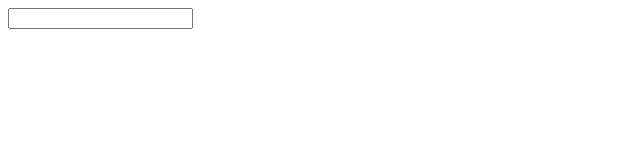
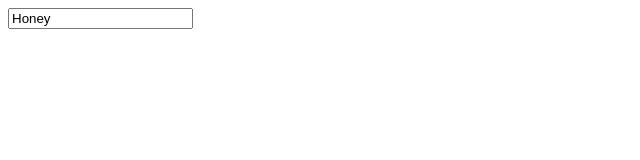
Before and after one commit to imlakshaychauhan/react-hooks, a React (Create React App) app: page / in a window 1280 px wide. Shown: the top 160 px of the page, without its empty margins (0-640 px from the left). Built offline with nearby package versions, Linux system fonts and the light colour scheme.

Commit message:
useLayoutEffect

```diff
--- a/src/App.js
+++ b/src/App.js
@@ -1,5 +1,6 @@
 import './App.css'
 import Effect_Tut from './useEffect/Effect_Tut';
+import Layout_Effect_Tut from './useLayoutEffect/Layout_Effect_Tut';
 import Reducer_Tut from './useReducer/Reducer_Tut';
 import Ref_Tut from './useRef/Ref_Tut';
 import State_Tut from './useState/State_Tut'
@@ -9,7 +10,8 @@ function App() {
     // <State_Tut />
     // <Reducer_Tut />
     // <Effect_Tut />
-    <Ref_Tut />
+    // <Ref_Tut />
+    <Layout_Effect_Tut />
   );
 }
 
--- /dev/null
+++ b/src/useLayoutEffect/Layout_Effect_Tut.js
@@ -0,0 +1,19 @@
+import React, { useEffect, useLayoutEffect, useRef } from 'react'
+
+// https://kentcdodds.com/blog/useeffect-vs-uselayouteffect
+const Layout_Effect_Tut = () => {
+    const inpRef = useRef(null);
+    let i = 0;
+    useLayoutEffect(() => {
+        console.log(inpRef.current.value + ", " + i);
+        i++;
+    }, []);
+    useEffect(() => {
+        inpRef.current.value = "Honey";
+    }, []);
+  return (
+    <input ref={inpRef} value="pedrotech" placeholder='Enter the name' />
+  )
+}
+
+export default Layout_Effect_Tut
```
